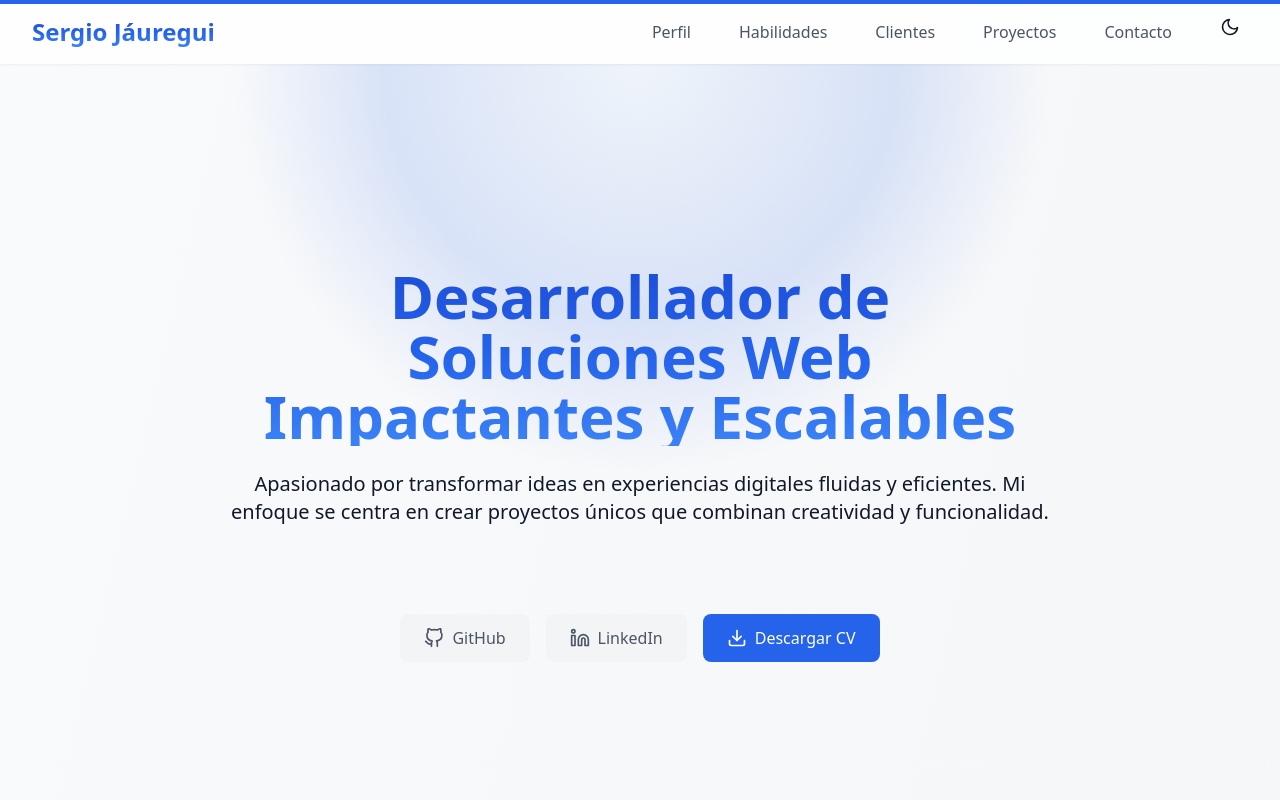
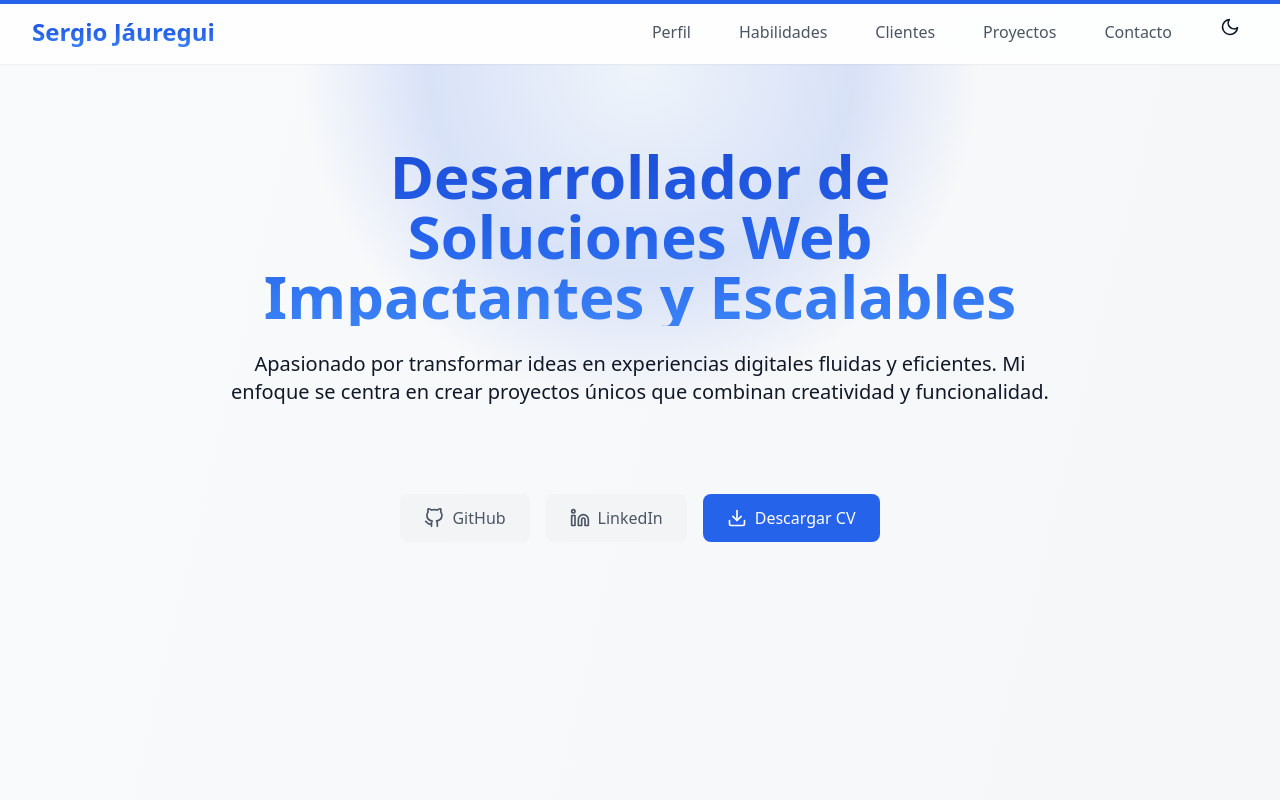
Before and after one commit to SergioAngel-1/portfolio, a React (Vite) app: page / in a window 1280 px wide. Shown: the top 800 px of the page. Built offline with nearby package versions, Linux system fonts and the light colour scheme.

Commit message:
fix style about me section

```diff
--- a/src/components/sections/AboutMe.tsx
+++ b/src/components/sections/AboutMe.tsx
@@ -11,7 +11,7 @@ export const AboutMe = () => {
   return (
     <section
       id="sobre-mi"
-      className="min-h-screen relative flex items-center justify-center overflow-hidden"
+      className="min-h-[70vh] relative flex items-center justify-center overflow-hidden"
     >
       <div
         className="absolute inset-0"
```
